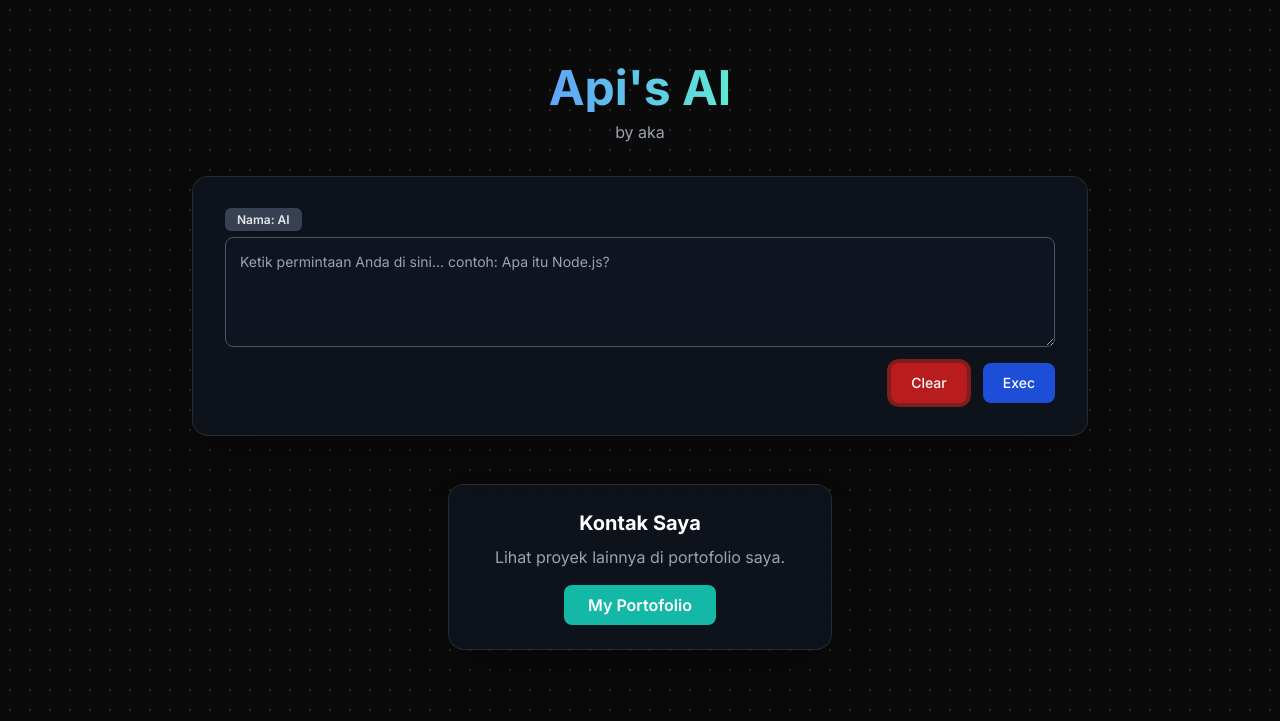
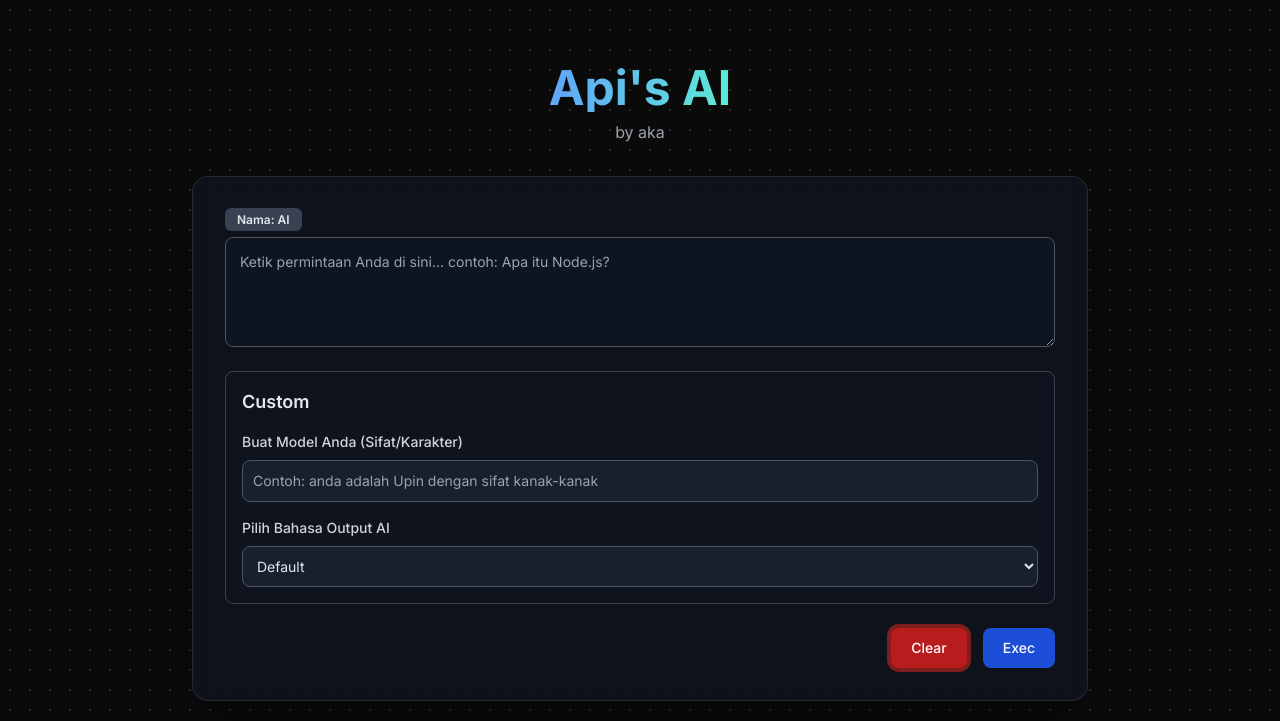
Before and after one commit to akaanakbaik/testapiwebai, a website: page index.html in a window 1280 px wide. Both pictures are taken after a click on the button "Clear". Shown: the top 721 px of the page. Drawn offline with nearby package versions, Linux system fonts and the light colour scheme.

Commit message:
Implement customization options for AI model and language
Added a customization box for user-defined model and language selection.

```diff
--- a/index.html
+++ b/index.html
@@ -30,20 +30,10 @@
             backdrop-filter: blur(10px);
             border: 1px solid rgba(255, 255, 255, 0.1);
         }
-        /* Custom scrollbar for better aesthetics */
-        ::-webkit-scrollbar {
-            width: 8px;
-        }
-        ::-webkit-scrollbar-track {
-            background: #1f2937;
-        }
-        ::-webkit-scrollbar-thumb {
-            background: #4b5563;
-            border-radius: 10px;
-        }
-        ::-webkit-scrollbar-thumb:hover {
-            background: #6b7280;
-        }
+        ::-webkit-scrollbar { width: 8px; }
+        ::-webkit-scrollbar-track { background: #1f2937; }
+        ::-webkit-scrollbar-thumb { background: #4b5563; border-radius: 10px; }
+        ::-webkit-scrollbar-thumb:hover { background: #6b7280; }
     </style>
 </head>
 <body class="min-h-screen flex flex-col items-center justify-between p-4 sm:p-6 lg:p-8">
@@ -61,7 +51,7 @@
         <div class="glass-card w-full p-6 sm:p-8 rounded-2xl shadow-2xl shadow-black/30">
             <!-- Input Area -->
             <div>
-                <label for="query-input" class="block mb-2 text-sm font-medium text-gray-300">
+                <label class="block mb-2 text-sm font-medium text-gray-300">
                     <span class="bg-gray-700 text-gray-200 px-3 py-1 rounded-md text-xs font-semibold">Nama: AI</span>
                 </label>
                 <textarea
@@ -71,8 +61,36 @@
                     placeholder="Ketik permintaan Anda di sini... contoh: Apa itu Node.js?"></textarea>
             </div>
 
+            <!-- NEW: Customization Box -->
+            <div id="custom-box" class="mt-6 p-4 border border-gray-700 rounded-lg bg-gray-900/30">
+                <h3 class="text-lg font-semibold text-gray-200 mb-4">Custom</h3>
+                <div class="space-y-4">
+                    <!-- Custom Model Input -->
+                    <div>
+                        <label for="custom-model-input" class="block mb-2 text-sm font-medium text-gray-300">Buat Model Anda (Sifat/Karakter)</label>
+                        <input
+                            type="text"
+                            id="custom-model-input"
+                            class="bg-gray-800/60 border border-gray-600 text-gray-200 text-sm rounded-lg focus:ring-blue-500 focus:border-blue-500 block w-full p-2.5"
+                            placeholder="Contoh: anda adalah Upin dengan sifat kanak-kanak">
+                    </div>
+                    <!-- Language Selection -->
+                    <div>
+                        <label for="language-select" class="block mb-2 text-sm font-medium text-gray-300">Pilih Bahasa Output AI</label>
+                        <select id="language-select" class="bg-gray-800/60 border border-gray-600 text-gray-200 text-sm rounded-lg focus:ring-blue-500 focus:border-blue-500 block w-full p-2.5">
+                            <option selected value="Default">Default</option>
+                            <option value="Indonesia">Indonesia</option>
+                            <option value="Inggris">Inggris (English)</option>
+                            <option value="Melayu">Melayu (Malay)</option>
+                            <option value="Mandarin">Mandarin</option>
+                            <option value="Arab">Arab (Arabic)</option>
+                        </select>
+                    </div>
+                </div>
+            </div>
+
             <!-- Action Buttons -->
-            <div class="flex items-center justify-end gap-4 mt-4">
+            <div class="flex items-center justify-end gap-4 mt-6">
                 <button id="clear-btn" class="px-5 py-2.5 text-sm font-medium text-center text-white bg-red-700 rounded-lg hover:bg-red-800 focus:ring-4 focus:outline-none focus:ring-red-900 transition duration-300">
                     Clear
                 </button>
@@ -89,9 +107,7 @@
                 <div>
                     <div class="flex justify-between items-center mb-2">
                         <h3 class="text-lg font-semibold text-gray-200">Execution Log</h3>
-                        <button id="copy-log-btn" class="text-xs bg-gray-700 hover:bg-gray-600 text-gray-300 font-medium py-1 px-3 rounded-md transition">
-                            Copy Log
-                        </button>
+                        <button id="copy-log-btn" class="text-xs bg-gray-700 hover:bg-gray-600 text-gray-300 font-medium py-1 px-3 rounded-md transition">Copy Log</button>
                     </div>
                     <div class="bg-black rounded-lg p-4 max-h-96 overflow-y-auto">
                         <pre id="log-output" class="text-sm text-gray-300 whitespace-pre-wrap break-words"></pre>
@@ -111,9 +127,7 @@
                     <h3 class="text-lg font-semibold text-gray-200 mb-2">Example cURL</h3>
                     <div class="bg-black rounded-lg p-4 relative">
                         <pre id="curl-output" class="text-sm text-yellow-300 whitespace-pre-wrap break-words overflow-x-auto"></pre>
-                        <button id="copy-curl-btn" class="absolute top-3 right-3 text-xs bg-gray-700 hover:bg-gray-600 text-gray-300 font-medium py-1 px-3 rounded-md transition">
-                            Copy
-                        </button>
+                        <button id="copy-curl-btn" class="absolute top-3 right-3 text-xs bg-gray-700 hover:bg-gray-600 text-gray-300 font-medium py-1 px-3 rounded-md transition">Copy</button>
                     </div>
                 </div>
             </div>
@@ -138,6 +152,8 @@
         document.addEventListener('DOMContentLoaded', () => {
             // Get DOM elements
             const queryInput = document.getElementById('query-input');
+            const customModelInput = document.getElementById('custom-model-input'); // New
+            const languageSelect = document.getElementById('language-select'); // New
             const execBtn = document.getElementById('exec-btn');
             const clearBtn = document.getElementById('clear-btn');
             const resultContainer = document.getElementById('result-container');
@@ -147,61 +163,54 @@
             const copyLogBtn = document.getElementById('copy-log-btn');
             const copyCurlBtn = document.getElementById('copy-curl-btn');
 
-            // --- Event Handlers ---
-
             const handleExec = async () => {
                 const query = queryInput.value.trim();
+                const customModel = customModelInput.value.trim(); // Get custom model value
+                const language = languageSelect.value; // Get language value
+
                 if (!query) {
                     alert('Mohon masukkan query terlebih dahulu.');
                     return;
                 }
 
-                // Set loading state
                 execBtn.disabled = true;
-                execBtn.innerHTML = `
-                    <svg class="animate-spin -ml-1 mr-3 h-5 w-5 text-white inline-block" xmlns="http://www.w3.org/2000/svg" fill="none" viewBox="0 0 24 24">
-                        <circle class="opacity-25" cx="12" cy="12" r="10" stroke="currentColor" stroke-width="4"></circle>
-                        <path class="opacity-75" fill="currentColor" d="M4 12a8 8 0 018-8V0C5.373 0 0 5.373 0 12h4zm2 5.291A7.962 7.962 0 014 12H0c0 3.042 1.135 5.824 3 7.938l3-2.647z"></path>
-                    </svg>
-                    Processing...
-                `;
+                execBtn.innerHTML = `<svg class="animate-spin -ml-1 mr-3 h-5 w-5 text-white inline-block" xmlns="http://www.w3.org/2000/svg" fill="none" viewBox="0 0 24 24"><circle class="opacity-25" cx="12" cy="12" r="10" stroke="currentColor" stroke-width="4"></circle><path class="opacity-75" fill="currentColor" d="M4 12a8 8 0 018-8V0C5.373 0 0 5.373 0 12h4zm2 5.291A7.962 7.962 0 014 12H0c0 3.042 1.135 5.824 3 7.938l3-2.647z"></path></svg>Processing...`;
                 resultContainer.classList.remove('hidden');
                 logOutput.textContent = 'Menghubungi server AI...';
                 metadataOutput.textContent = '';
                 curlOutput.textContent = '';
 
                 try {
+                    // Updated fetch body with new data
                     const response = await fetch('/api/ai', {
                         method: 'POST',
-                        headers: {
-                            'Content-Type': 'application/json',
-                        },
-                        body: JSON.stringify({ query }),
+                        headers: { 'Content-Type': 'application/json' },
+                        body: JSON.stringify({ query, customModel, language }),
                     });
+
+                    if (!response.ok) {
+                        const errorData = await response.json();
+                        throw new Error(errorData.message || `HTTP error! status: ${response.status}`);
+                    }
 
                     const data = await response.json();
 
-                    if (!response.ok) {
-                        // If response is not OK, data might contain error details from server
-                        throw new Error(data.message || `HTTP error! status: ${response.status}`);
-                    }
-
-                    // --- PERUBAHAN DI SINI ---
-                    // Tampilkan seluruh objek JSON di log, bukan hanya teks responsnya.
-                    logOutput.textContent = JSON.stringify(data, null, 2);
-
+                    logOutput.textContent = data.response || 'Tidak ada respons teks yang diterima.';
                     metadataOutput.textContent = JSON.stringify(data.metadata, null, 2);
 
-                    // Generate cURL example
-                    const escapedQuery = query.replace(/'/g, "'\\''");
+                    // Updated cURL generation to include new fields
                     const currentUrl = window.location.origin;
-                    curlOutput.textContent = `curl -X POST '${currentUrl}/api/ai' \\\n-H 'Content-Type: application/json' \\\n-d '{\n  "query": "${escapedQuery}"\n}'`;
+                    const apiPayload = { query };
+                    if (customModel) apiPayload.customModel = customModel;
+                    if (language && language !== 'Default') apiPayload.language = language;
+
+                    const payloadString = JSON.stringify(apiPayload, null, 2);
+                    curlOutput.textContent = `curl -X POST '${currentUrl}/api/ai' \\\n-H 'Content-Type: application/json' \\\n-d '${payloadString}'`;
 
                 } catch (error) {
                     logOutput.textContent = `Error: ${error.message}`;
                     console.error('Fetch error:', error);
                 } finally {
-                    // Reset button state
                     execBtn.disabled = false;
                     execBtn.textContent = 'Exec';
                 }
@@ -209,6 +218,8 @@
 
             const handleClear = () => {
                 queryInput.value = '';
+                customModelInput.value = ''; // Clear custom model input
+                languageSelect.value = 'Default'; // Reset language select
                 resultContainer.classList.add('hidden');
                 logOutput.textContent = '';
                 metadataOutput.textContent = '';
@@ -219,16 +230,13 @@
                 navigator.clipboard.writeText(text).then(() => {
                     const originalText = button.textContent;
                     button.textContent = 'Copied!';
-                    setTimeout(() => {
-                        button.textContent = originalText;
-                    }, 2000);
+                    setTimeout(() => { button.textContent = originalText; }, 2000);
                 }).catch(err => {
                     console.error('Gagal menyalin:', err);
                     alert('Gagal menyalin ke clipboard.');
                 });
             };
 
-            // --- Attach Event Listeners ---
             execBtn.addEventListener('click', handleExec);
             clearBtn.addEventListener('click', handleClear);
             copyLogBtn.addEventListener('click', () => copyToClipboard(logOutput.textContent, copyLogBtn));
```
